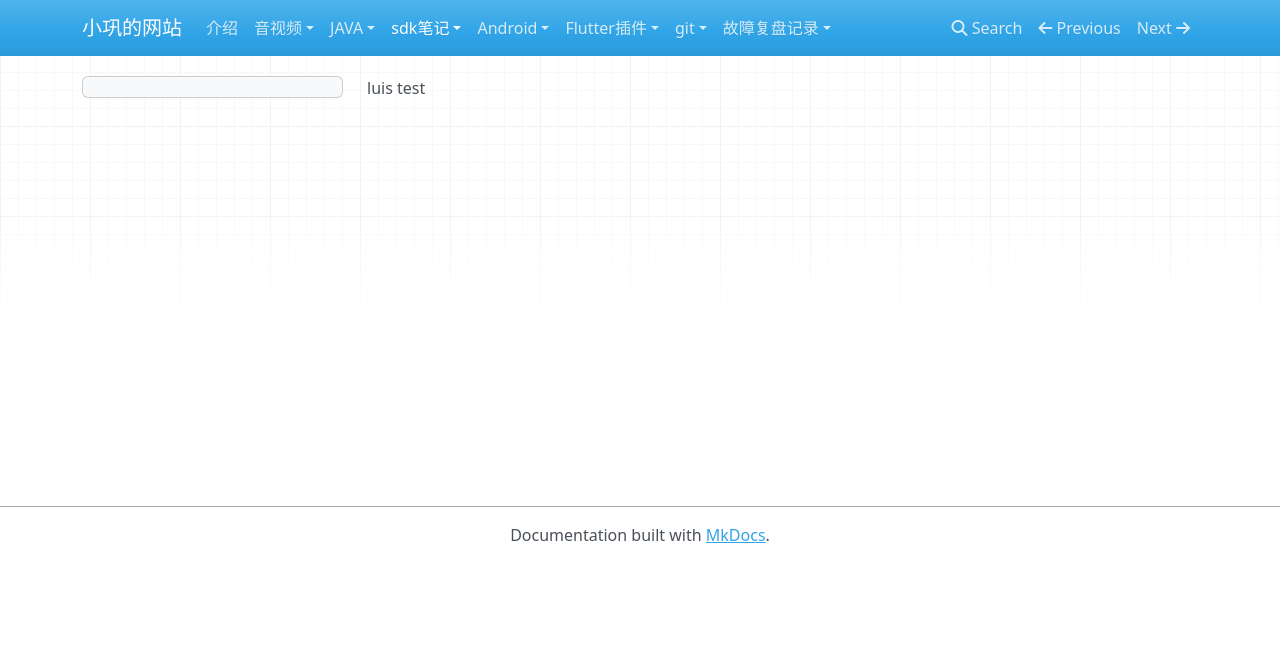
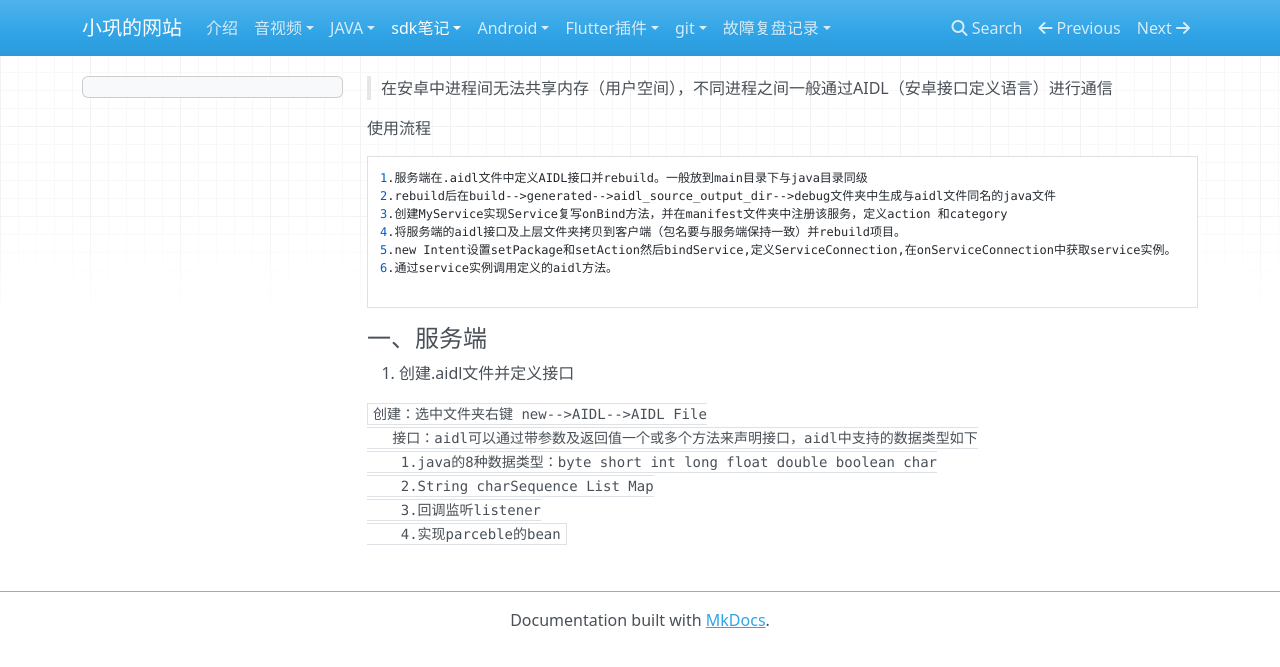
Before and after one commit to gongluis/essay, an MkDocs documentation site: the page built from docs/ipc.md, in a window 1280 px wide. Shown: the top 667 px of the page. Built offline with MkDocs 1.6.1, drawn with Linux system fonts in a browser that asks for light colours; nearby versions of some CDN libraries.

Commit message:
desc:添加ipc相关内容

````diff
--- a/docs/ipc.md
+++ b/docs/ipc.md
@@ -1 +1,28 @@
-luis test
+
+
+> 在安卓中进程间无法共享内存（用户空间），不同进程之间一般通过AIDL（安卓接口定义语言）进行通信
+
+使用流程
+
+```
+1.服务端在.aidl文件中定义AIDL接口并rebuild。一般放到main目录下与java目录同级
+2.rebuild后在build-->generated-->aidl_source_output_dir-->debug文件夹中生成与aidl文件同名的java文件
+3.创建MyService实现Service复写onBind方法，并在manifest文件夹中注册该服务，定义action 和category
+4.将服务端的aidl接口及上层文件夹拷贝到客户端（包名要与服务端保持一致）并rebuild项目。
+5.new Intent设置setPackage和setAction然后bindService,定义ServiceConnection,在onServiceConnection中获取service实例。
+6.通过service实例调用定义的aidl方法。
+
+```
+
+#### 一、服务端
+
+1. 创建.aidl文件并定义接口
+
+   ```
+   创建：选中文件夹右键 new-->AIDL-->AIDL File
+   接口：aidl可以通过带参数及返回值一个或多个方法来声明接口，aidl中支持的数据类型如下
+   	1.java的8种数据类型：byte short int long float double boolean char
+   	2.String charSequence List Map
+   	3.回调监听listener
+   	4.实现parceble的bean
+   ```
````
